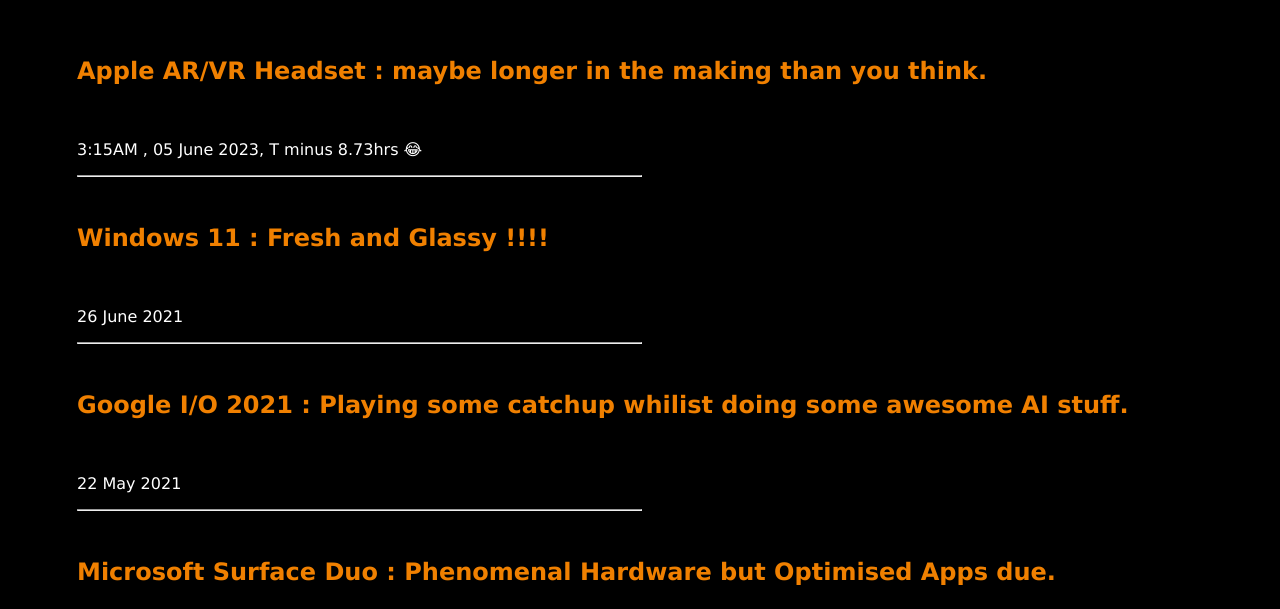
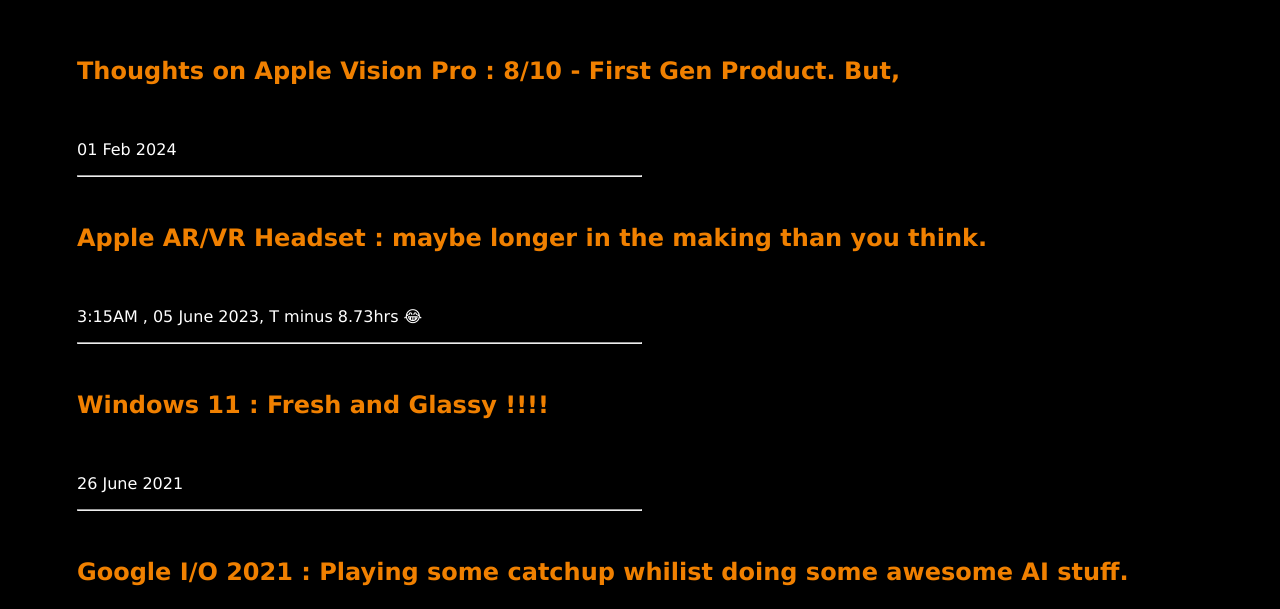
Before and after one commit to UaSiva/Techzha, a plain HTML site: page index.html in a window 1280 px wide. Shown: the part 191-800 px from the top of the page. Drawn offline with Linux system fonts and the light colour scheme.

Commit message:
Update index.html

```diff
--- a/index.html
+++ b/index.html
@@ -23,6 +23,16 @@
 	<h1><a href="index.html">TECHZHA</a></h1>
 	<br>
 	<h1>Articles</h1>
+
+
+
+<br>
+<h2><a href="Apple-Vision-Pro.html">Thoughts on Apple Vision Pro : 8/10 - First Gen Product. But,</a></h2>
+<br>
+<p>01 Feb 2024</p>
+<hr class="secLine">
+
+
 <br>
 <h2><a href="Apple-AR-VR-HeadSet.html">Apple AR/VR Headset : maybe longer in the making than you think.</a></h2>
 <br>
```
